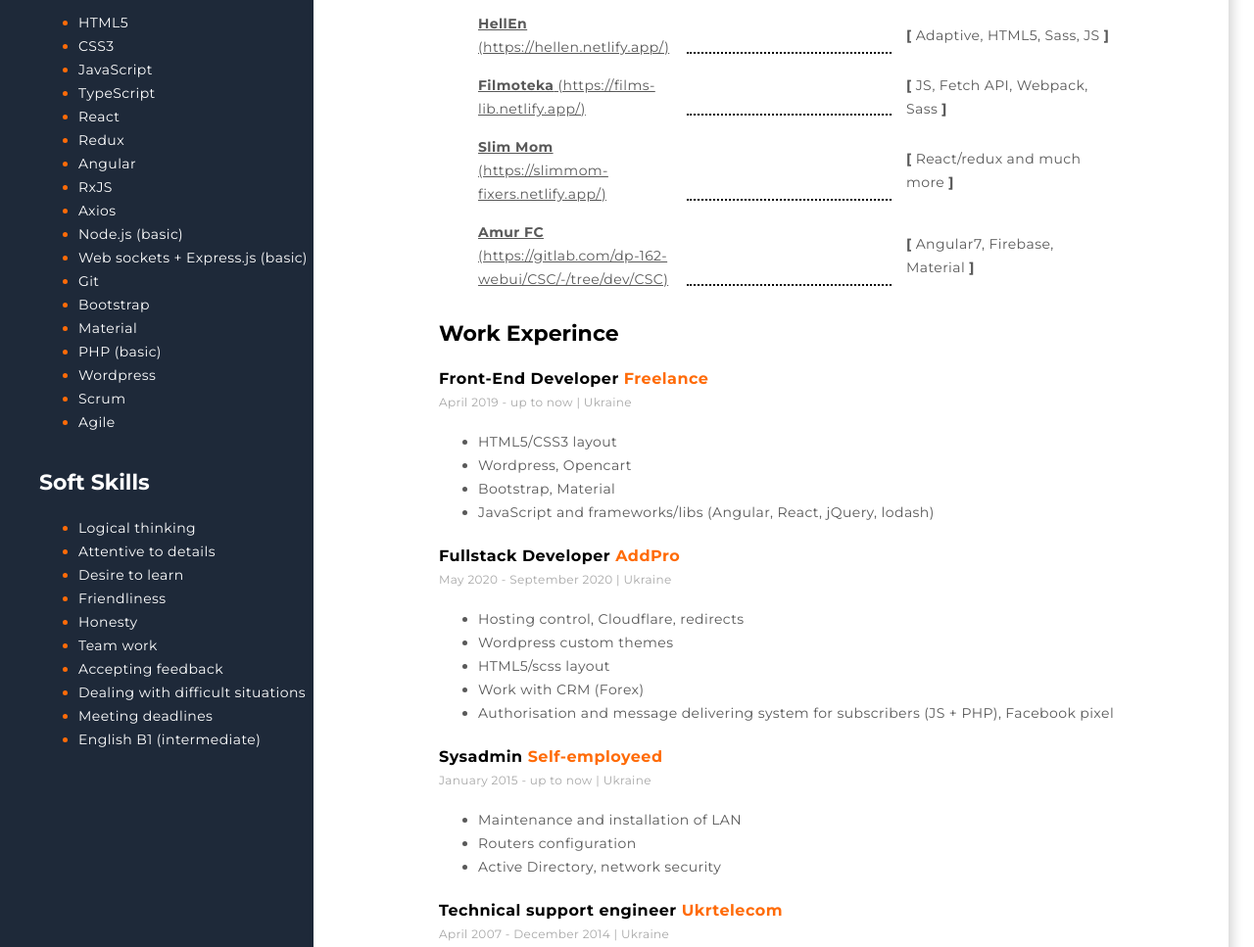
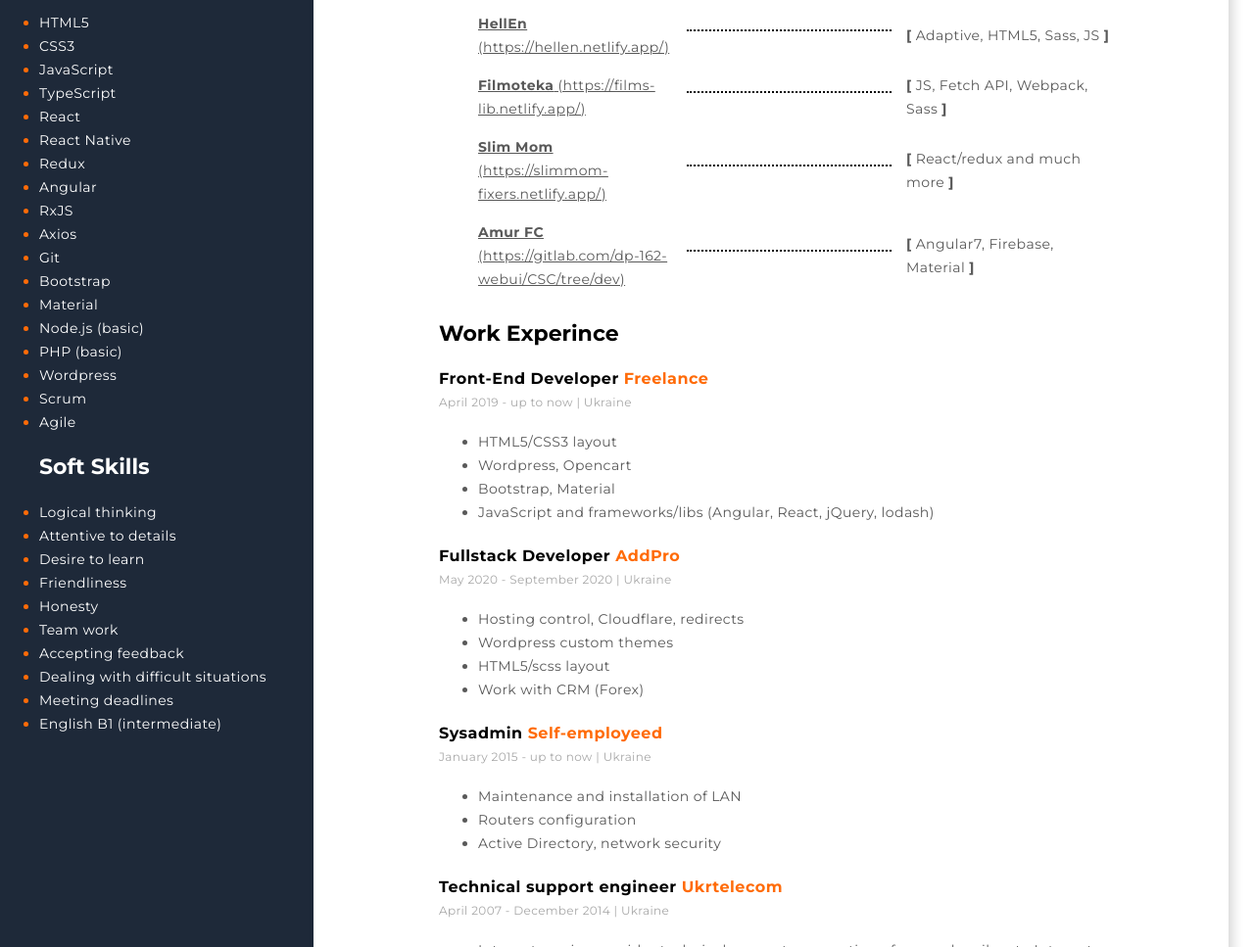
Before and after one commit to Xoms/my-cv, a plain HTML site: page index.html in a window 1280 px wide. Shown: the part 654-1621 px from the top of the page at 98% size. Drawn offline with Linux system fonts and the light colour scheme.

Commit message:
Правки

```diff
--- a/index.html
+++ b/index.html
@@ -56,44 +56,44 @@
         <!-- Tech Skills -->
         <div class="sidebar-tech-skills">
           <h3 class="sidebar-section-title">Tech Skills</h3>
-          <ul>
-            <li class="sidebar-tech-skills-item"><span>HTML5</span></li>
-            <li class="sidebar-tech-skills-item"><span>CSS3</span></li>
-            <li class="sidebar-tech-skills-item"><span>JavaScript</span></li>
-            <li class="sidebar-tech-skills-item"><span>TypeScript</span></li>
-            <li class="sidebar-tech-skills-item"><span>React</span></li>
-            <li class="sidebar-tech-skills-item"><span>Redux</span></li>
-            <li class="sidebar-tech-skills-item"><span>Angular</span></li>
-            <li class="sidebar-tech-skills-item"><span>RxJS</span></li>
-            <li class="sidebar-tech-skills-item"><span>Axios</span></li>
-            <li class="sidebar-tech-skills-item"><span>Node.js (basic)</span></li>
-            <li class="sidebar-tech-skills-item"><span>Web sockets + Express.js (basic)</span></li>
-            <li class="sidebar-tech-skills-item"><span>Git</span></li>
-            <li class="sidebar-tech-skills-item"><span>Bootstrap</span></li>
-            <li class="sidebar-tech-skills-item">
+          <ul class="skills-list">
+            <li class="sidebar-skills-item"><span>HTML5</span></li>
+            <li class="sidebar-skills-item"><span>CSS3</span></li>
+            <li class="sidebar-skills-item"><span>JavaScript</span></li>
+            <li class="sidebar-skills-item"><span>TypeScript</span></li>
+            <li class="sidebar-skills-item"><span>React</span></li>
+            <li class="sidebar-skills-item"><span>React Native</span></li>
+            <li class="sidebar-skills-item"><span>Redux</span></li>
+            <li class="sidebar-skills-item"><span>Angular</span></li>
+            <li class="sidebar-skills-item"><span>RxJS</span></li>
+            <li class="sidebar-skills-item"><span>Axios</span></li>
+            <li class="sidebar-skills-item"><span>Git</span></li>
+            <li class="sidebar-skills-item"><span>Bootstrap</span></li>
+            <li class="sidebar-skills-item">
               <span>Material</span>
             </li>
-            <li class="sidebar-tech-skills-item"><span>PHP (basic)</span></li>
-            <li class="sidebar-tech-skills-item"><span>Wordpress</span></li>
-            <li class="sidebar-soft-skills-item"><span>Scrum</span></li>
-            <li class="sidebar-soft-skills-item"><span>Agile</span></li>
+            <li class="sidebar-skills-item"><span>Node.js (basic)</span></li>
+            <li class="sidebar-skills-item"><span>PHP (basic)</span></li>
+            <li class="sidebar-skills-item"><span>Wordpress</span></li>
+            <li class="sidebar-skills-item"><span>Scrum</span></li>
+            <li class="sidebar-skills-item"><span>Agile</span></li>
           </ul>
         </div>
 
         <!--Soft skills-->
         <div class="sidebar-soft-skills">
           <h3 class="sidebar-section-title">Soft Skills</h3>
-          <ul>
-            <li class="sidebar-soft-skills-item"><span>Logical thinking</span></li>
-            <li class="sidebar-soft-skills-item"><span>Attentive to details</span></li>
-            <li class="sidebar-soft-skills-item"><span>Desire to learn</span></li>
-            <li class="sidebar-soft-skills-item"><span>Friendliness</span></li>
-            <li class="sidebar-soft-skills-item"><span>Honesty</span></li>
-            <li class="sidebar-soft-skills-item"><span>Team work</span></li>
-            <li class="sidebar-soft-skills-item"><span>Accepting feedback</span></li>
-            <li class="sidebar-soft-skills-item"><span>Dealing with difficult situations</span></li>
-            <li class="sidebar-soft-skills-item"><span>Meeting deadlines</span></li>
-            <li class="sidebar-soft-skills-item"><span>English B1 (intermediate)</span></li>
+          <ul class="skills-list">
+            <li class="sidebar-skills-item"><span>Logical thinking</span></li>
+            <li class="sidebar-skills-item"><span>Attentive to details</span></li>
+            <li class="sidebar-skills-item"><span>Desire to learn</span></li>
+            <li class="sidebar-skills-item"><span>Friendliness</span></li>
+            <li class="sidebar-skills-item"><span>Honesty</span></li>
+            <li class="sidebar-skills-item"><span>Team work</span></li>
+            <li class="sidebar-skills-item"><span>Accepting feedback</span></li>
+            <li class="sidebar-skills-item"><span>Dealing with difficult situations</span></li>
+            <li class="sidebar-skills-item"><span>Meeting deadlines</span></li>
+            <li class="sidebar-skills-item"><span>English B1 (intermediate)</span></li>
           </ul>
         </div>
       </aside>
@@ -158,7 +158,7 @@
             </li>
             <li class="main-projects-item">
               <a class="width-calc" target="_blank" href="https://gitlab.com/dp-162-webui/CSC/-/tree/dev/CSC">
-                <b>Amur FC</b> (https://gitlab.com/dp-162-webui/CSC/-/tree/dev/CSC)</a
+                <b>Amur FC</b> (https://gitlab.com/dp-162-webui/CSC/tree/dev)</a
               >
               <span class="main-projects__decoration--bottom-border width-calc"></span>
               <span class="width-calc"
@@ -212,9 +212,6 @@
               </li>
               <li class="company-list-item">
                 Work with CRM (Forex)
-              </li>
-              <li class="company-list-item">
-                Authorisation and message delivering system for subscribers (JS + PHP), Facebook pixel
               </li>
             </ul>
           </div>
--- a/scsss/style.scss
+++ b/scsss/style.scss
@@ -1,14 +1,15 @@
-body, html {
+body,
+html {
   margin: 0;
   padding: 0;
-    font-family: 'Montserrat', sans-serif;
+  font-family: "Montserrat", sans-serif;
 }
 
 .container {
   display: flex;
 }
 /********** Sidebar - start ***************/
-.sidebar-container{
+.sidebar-container {
   width: 25%;
   color: #ffffff;
   background-color: #1e2939;
@@ -16,18 +17,17 @@ body, html {
   flex-direction: column;
 }
 
-.sidebar-section-title{
+.sidebar-section-title {
   font-size: 22px;
   font-weight: 700;
   line-height: 24px;
 }
 /* sidebar photo*/
-.sidebar-photo img{
+.sidebar-photo img {
   margin-top: 40px;
   max-width: 100%;
   object-fit: fill;
 }
-
 
 /*sidebar contacts */
 .sidebar-contacts {
@@ -40,6 +40,7 @@ body, html {
 }
 .sidebar-contacts-contact a {
   color: #ffffff;
+  text-decoration: none;
   opacity: 0.5;
   font-size: 14px;
   line-height: 24px;
@@ -49,28 +50,33 @@ body, html {
 }
 
 /*sidebar skills*/
-.sidebar-tech-skills, .sidebar-soft-skills{
+.sidebar-tech-skills,
+.sidebar-soft-skills {
   margin-left: 40px;
 }
+.skills-list {
+  margin: 0;
+  padding: 0;
+}
 
-.sidebar-tech-skills-item, .sidebar-soft-skills-item{
+.sidebar-skills-item {
   color: #ff6b08;
   font-size: 14px;
   line-height: 24px;
   font-weight: 400;
   letter-spacing: 0.42px;
 }
-.sidebar-tech-skills-item > span, .sidebar-soft-skills-item > span {
+.sidebar-skills-item > span {
   color: #ffffff;
 }
 
 /********** Sidebar - end ***************/
 
-
 /************* Main Content *****************/
 .main {
   box-shadow: 5px 9px 10px rgba(0, 0, 0, 0.15);
   padding-left: 10%;
+  padding-right: 10;
   width: 63%;
   color: #595959;
 }
@@ -79,22 +85,20 @@ section {
   margin-bottom: 2rem;
 }
 
-.main-section-title{
+.main-section-title {
   color: #000;
   font-size: 22px;
   font-weight: 700;
   line-height: 24px;
 }
-.main-projects-item{
+.main-projects-item {
   display: flex;
   justify-content: space-between;
   align-items: center;
-    &:not(:last-child){
+  &:not(:last-child) {
     margin-bottom: 15px;
   }
 }
-
-
 
 /* About me*/
 .main-about {
@@ -105,7 +109,7 @@ section {
   margin-top: 8rem;
 }
 
-.main-about-job{
+.main-about-job {
   font-size: 14px;
   font-weight: 700;
   line-height: 24px;
@@ -120,7 +124,7 @@ section {
   margin: 0;
   padding: 0;
 }
-.main-about__details-link{
+.main-about__details-link {
   color: #000;
 }
 /*Projects */
@@ -134,15 +138,16 @@ section {
   display: flex;
   align-items: center;
 }
-.main-projects-item a, span{
-    color:  #595959;
+.main-projects-item a,
+span {
+  color: #595959;
   font-size: 14px;
   font-weight: 400;
   line-height: 24px;
   letter-spacing: 0.42px;
 }
-.width-calc{
-    width: calc((100% - 20px)/3);
+.width-calc {
+  width: calc((100% - 20px) / 3);
 }
 
 .main-projects__decoration--bottom-border {
@@ -154,7 +159,8 @@ section {
   margin-right: 10px;
 }
 /*Experience*/
-.company-title, .company-title span{
+.company-title,
+.company-title span {
   color: #000;
   font-size: 16px;
   font-weight: 700;
@@ -174,7 +180,7 @@ section {
   letter-spacing: 0.36px;
 }
 
-.company-list-item{
+.company-list-item {
   font-size: 14px;
   font-weight: 400;
   line-height: 24px;
@@ -182,7 +188,7 @@ section {
 }
 
 /*Education*/
-.education-university{
+.education-university {
   color: #ff6b08;
   font-size: 16px;
   font-weight: 700;
@@ -190,7 +196,7 @@ section {
   letter-spacing: 0.48px;
 }
 
-.education-speciality{
+.education-speciality {
   color: #000;
   font-size: 14px;
   font-weight: 700;
@@ -198,19 +204,18 @@ section {
   letter-spacing: 0.42px;
   padding-right: 15%;
 }
-.education-duration{
+.education-duration {
   color: #a8a8a8;
   font-size: 12px;
   font-weight: 400;
   line-height: 24px;
   letter-spacing: 0.36px;
-
 }
 .descktop {
   display: none;
 }
 
-@media(min-width:640px){
+@media (min-width: 640px) {
   .descktop {
     display: flex;
   }
```
Also changed, not shown: css/style.css, css/style.min.css, 3 other files. Lines whose indentation alone changed are shown as unchanged.
